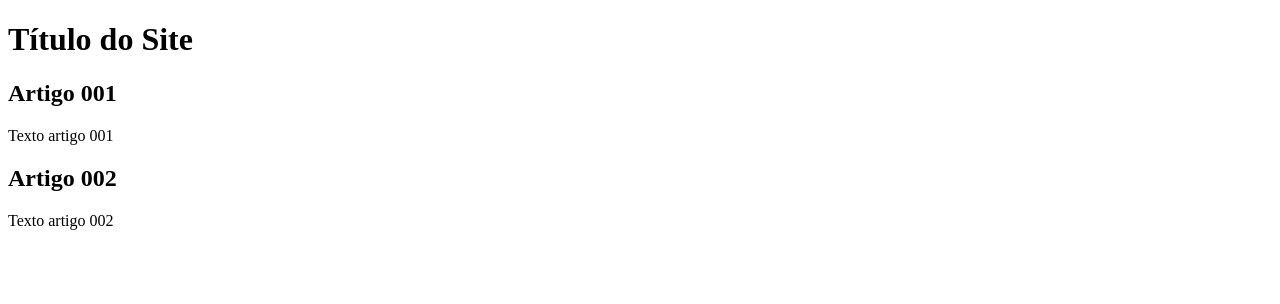
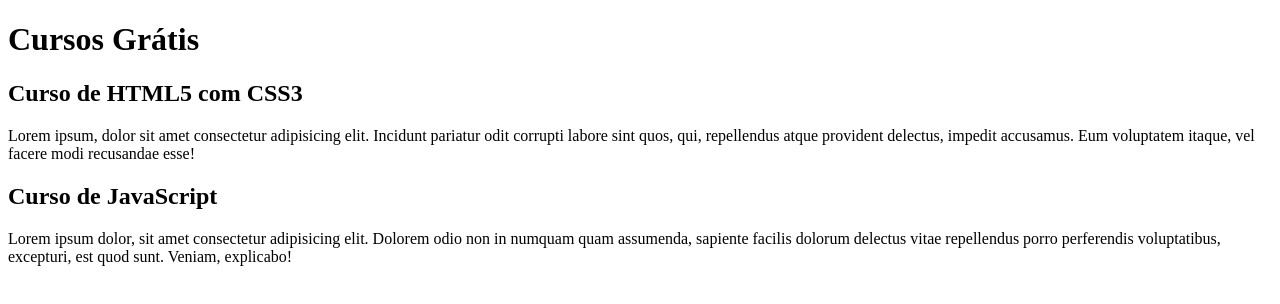
Before and after one commit to AndreVieira131987/Projeto-Site, a plain HTML site: page index.html in a window 1280 px wide. Drawn offline with Linux system fonts and the light colour scheme.

Commit message:
Começei a escrever o conteúdo

```diff
--- a/index.html
+++ b/index.html
@@ -8,15 +8,15 @@
 <body>
     <main>
         <header>
-            <h1>Título do Site</h1>
+            <h1>Cursos Grátis</h1>
         </header>
         <article>
-            <h2>Artigo 001</h2>
-            <p>Texto artigo 001</p>
+            <h2>Curso de HTML5 com CSS3</h2>
+            <p>Lorem ipsum, dolor sit amet consectetur adipisicing elit. Incidunt pariatur odit corrupti labore sint quos, qui, repellendus atque provident delectus, impedit accusamus. Eum voluptatem itaque, vel facere modi recusandae esse!</p>
         </article>
         <article>
-            <h2>Artigo 002</h2>
-            <p>Texto artigo 002</p>
+            <h2>Curso de JavaScript</h2>
+            <p>Lorem ipsum dolor, sit amet consectetur adipisicing elit. Dolorem odio non in numquam quam assumenda, sapiente facilis dolorum delectus vitae repellendus porro perferendis voluptatibus, excepturi, est quod sunt. Veniam, explicabo!</p>
         </article>
     </main>
 </body>
```
